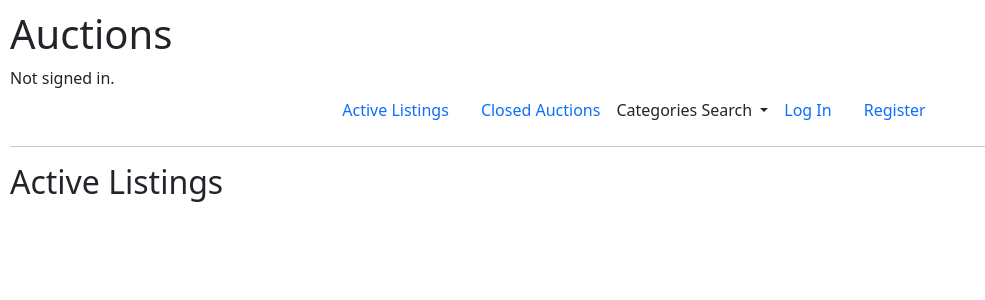
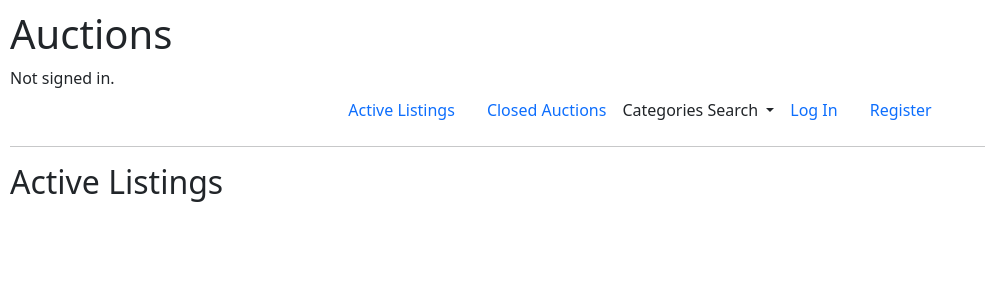
Before and after one commit to NearBee/Commerce, a Django app: page / in a window 1280 px wide. Shown: the top 300 px of the page, without its empty margins (0-985 px from the left). Run offline with Django 3.2, Linux system fonts and the light colour scheme; data that the repository does not hold is empty; some libraries are stand-ins or nearby versions.

Commit message:
Added temp changes with hardcoded CSS

```diff
--- a/commerce/auctions/static/auctions/styles.css
+++ b/commerce/auctions/static/auctions/styles.css
@@ -132,7 +132,6 @@ sub {
     font-size: 500px;
     opacity: .07;
     z-index: -1;
-    /* padding-left: 195px; */
 }
 
 /* END CSS for Watchlist Page */
@@ -194,3 +193,11 @@ sub {
 }
 
 /* END CSS for Create Auction Page */
+
+/* CSS for row changes */
+
+.row>* {
+    width: auto;
+    /* max-width: none; */
+    padding-right: initial;
+}
```
